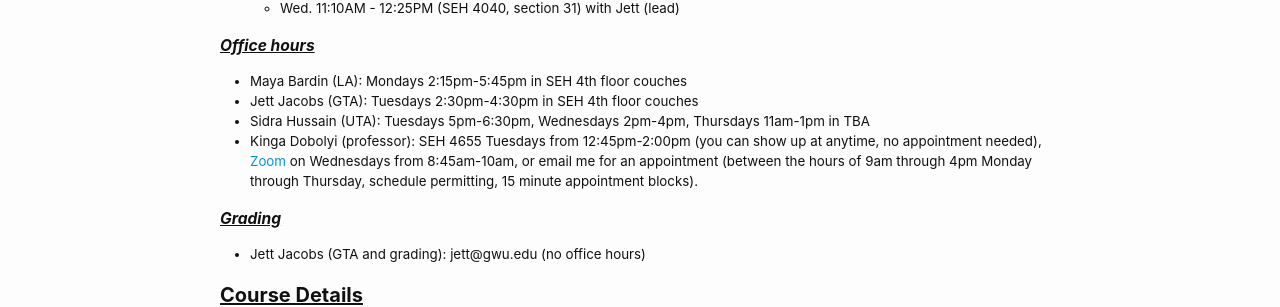
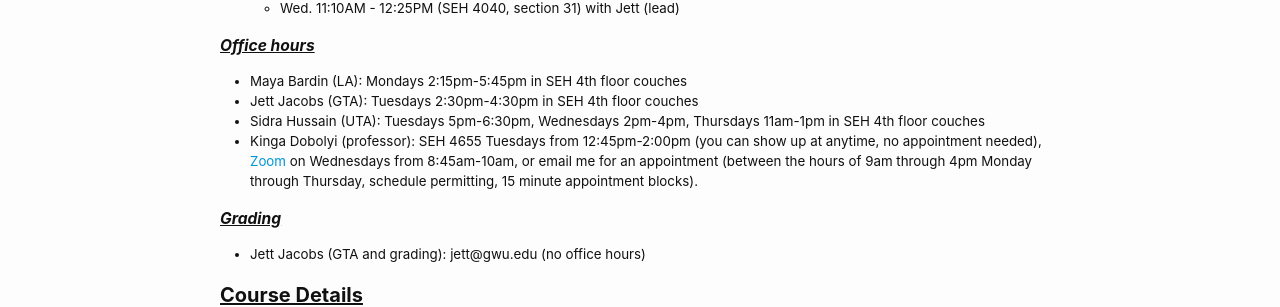
Before and after one commit to cs2113-f24/cs2113-f24.github.io, a Jekyll site: the page built from syllabus.md, in a window 1280 px wide and 900 px high. Shown: the part 428-735 px from the top of the window. Built offline with Jekyll 4.4.1, drawn with Linux system fonts in a browser that asks for light colours.

Commit message:
spring update

```diff
--- a/syllabus.md
+++ b/syllabus.md
@@ -29,7 +29,7 @@ aside:
 ### Office hours
 * Maya Bardin (LA): Mondays 2:15pm-5:45pm in SEH 4th floor couches
 * Jett Jacobs (GTA): Tuesdays 2:30pm-4:30pm in SEH 4th floor couches
-* Sidra Hussain (UTA): Tuesdays 5pm-6:30pm, Wednesdays 2pm-4pm, Thursdays 11am-1pm in TBA
+* Sidra Hussain (UTA): Tuesdays 5pm-6:30pm, Wednesdays 2pm-4pm, Thursdays 11am-1pm in SEH 4th floor couches
 * Kinga Dobolyi (professor): SEH 4655 Tuesdays from 12:45pm-2:00pm (you can show up at anytime, no appointment needed), [Zoom](https://gwu-edu.zoom.us/j/6378326351) on Wednesdays from 8:45am-10am, or email me for an appointment (between the hours of 9am through 4pm Monday through Thursday, schedule permitting, 15 minute appointment blocks).
 
 ### Grading
```
